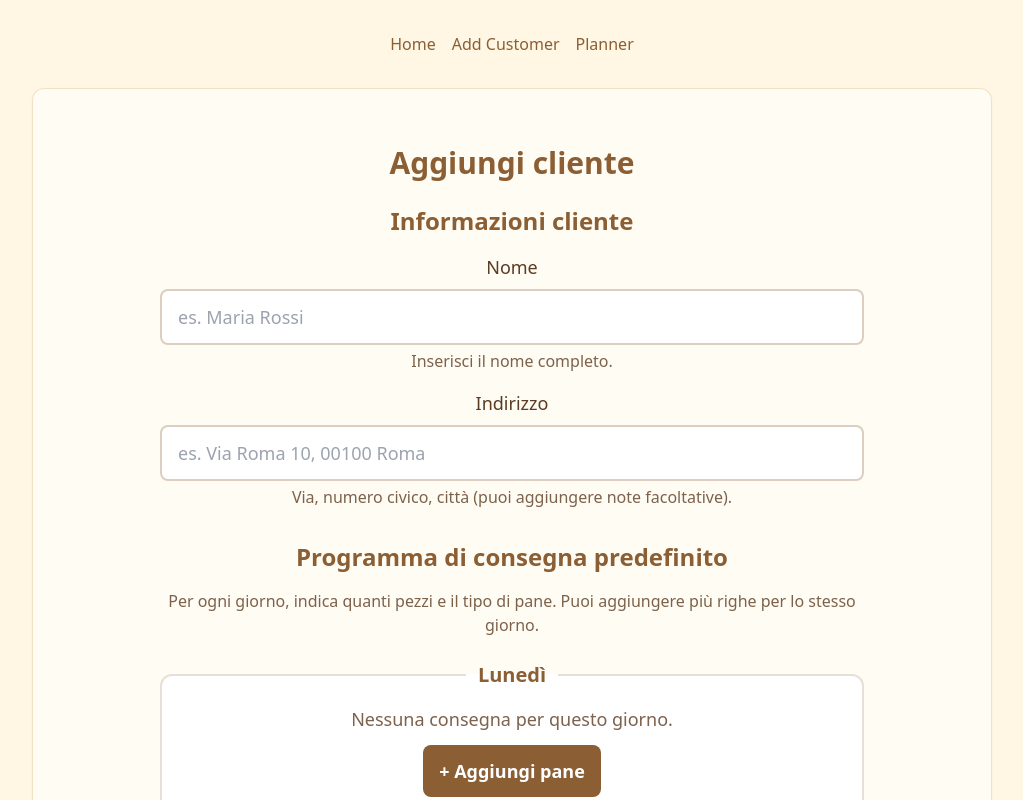
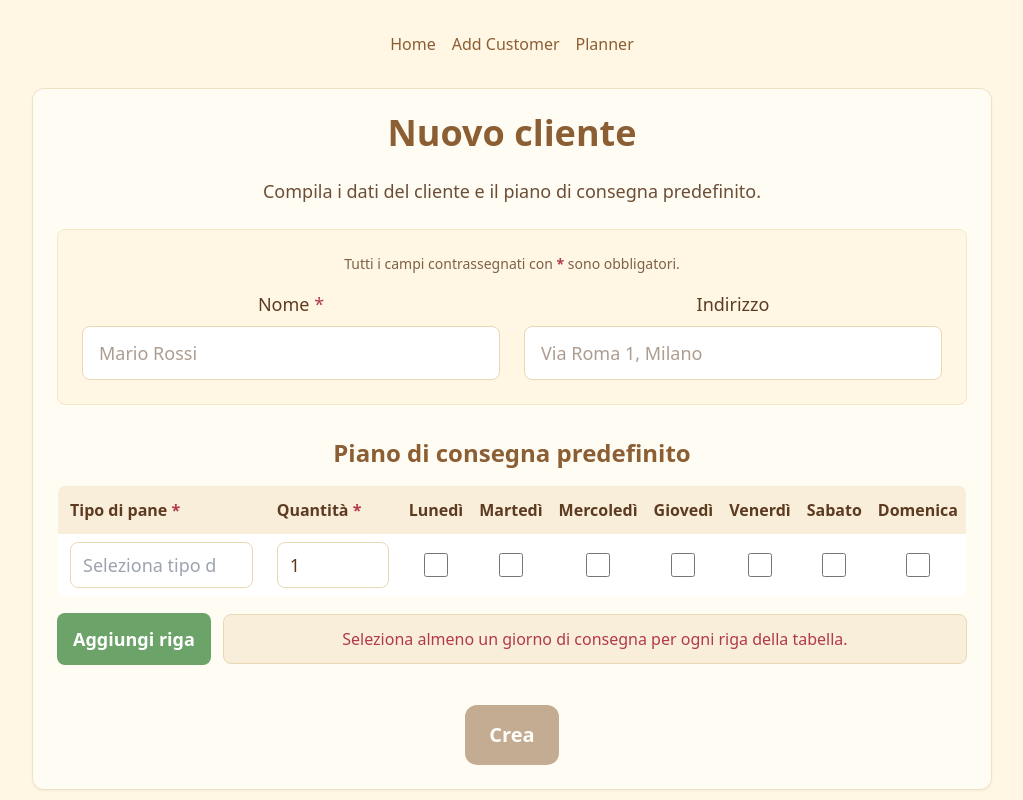
Before and after one commit to Eomm/il-forno, a React (Vite) app in the folder frontend/: page /add-customer in a window 1280 px wide. Shown: the top 800 px of the page, without its empty margins (128-1151 px from the left). Built offline with nearby package versions, Linux system fonts and the light colour scheme.

Commit message:
fix feedback

```diff
--- a/frontend/src/pages/AddCustomer.jsx
+++ b/frontend/src/pages/AddCustomer.jsx
@@ -1,243 +1,225 @@
-import { useState } from 'react'
+import { useMemo, useRef, useState } from 'react'
 
-const DAYS = [
-  'Lunedì',
-  'Martedì',
-  'Mercoledì',
-  'Giovedì',
-  'Venerdì',
-  'Sabato',
-  'Domenica'
-]
-
-// Elenco tipi di pane disponibili
-const BREAD_TYPES = [
+// Costanti fuori dal componente per evitare ricreazioni ad ogni render
+const TIPI_PANE = [
+  'Pane comune',
   'Ciabatta',
   'Baguette',
   'Integrale',
-  'Rosetta',
-  'Filone',
-  'Pane comune'
+  'Senza sale',
+]
+
+const DAYS = [
+  { key: 'mon', label: 'Lunedì' },
+  { key: 'tue', label: 'Martedì' },
+  { key: 'wed', label: 'Mercoledì' },
+  { key: 'thu', label: 'Giovedì' },
+  { key: 'fri', label: 'Venerdì' },
+  { key: 'sat', label: 'Sabato' },
+  { key: 'sun', label: 'Domenica' },
 ]
 
 export default function AddCustomer () {
-  const [name, setName] = useState('')
-  const [address, setAddress] = useState('')
-  const [schedule, setSchedule] = useState(() =>
-    DAYS.reduce((acc, day) => {
-      acc[day] = []
-      return acc
-    }, {})
-  )
-  const [submitAttempted, setSubmitAttempted] = useState(false)
-  const [missingType, setMissingType] = useState(new Set())
-  const makeKey = (day, id) => `${day}__${id}`
-
-  function handleSubmit (e) {
-    e.preventDefault()
-    setSubmitAttempted(true)
-
-    const newMissing = new Set()
-    DAYS.forEach((day) => {
-      // @ts-ignore schedule indicizzato per giorno
-      ; (schedule[day] || []).forEach((row) => {
-        if (!row.type || row.type.trim() === '') {
-          newMissing.add(makeKey(day, row.id))
-        }
-      })
+  const newEmptyRow = (id) => ({
+    id,
+    breadType: '',
+    quantity: 1,
+    days: { mon: false, tue: false, wed: false, thu: false, fri: false, sat: false, sun: false },
   })
 
-    if (newMissing.size > 0) {
-      setMissingType(newMissing)
-      const firstKey = newMissing.values().next().value
-      if (firstKey) {
-        const [d, rid] = String(firstKey).split('__')
-        const el = document.getElementById(`${d}-${rid}-type`)
-        if (el) el.focus()
+  const [rows, setRows] = useState([newEmptyRow(1)])
+  const [customer, setCustomer] = useState({ name: '', address: '' })
+  const formRef = useRef(null)
+  const [nextId, setNextId] = useState(2)
+
+  // Ogni riga deve avere almeno un giorno selezionato
+  const isAnyRowMissingDays = useMemo(() => rows.some((r) => !Object.values(r.days).some(Boolean)), [rows])
+
+  const addRow = () => {
+    setRows((prev) => [...prev, newEmptyRow(nextId)])
+    setNextId((n) => n + 1)
   }
+
+  const updateRowField = (rowId, field, value) => {
+    setRows((prev) => prev.map((r) => (r.id === rowId ? { ...r, [field]: value } : r)))
+  }
+
+  const updateRowDay = (rowId, dayKey, checked) => {
+    setRows((prev) => prev.map((r) => (r.id === rowId ? { ...r, days: { ...r.days, [dayKey]: checked } } : r)))
+  }
+
+  const onSubmit = (e) => {
+    e.preventDefault()
+    const form = formRef.current
+    if (form && !form.checkValidity()) {
+      form.reportValidity()
       return
     }
-
-    // Nessun errore: procedi
-    setMissingType(new Set())
     alert('non implementato')
   }
 
-  function addRow (day) {
-    setSchedule(prev => ({
-      ...prev,
-      [day]: [
-        ...prev[day],
-        { id: crypto.randomUUID ? crypto.randomUUID() : `${Date.now()}-${Math.random()}`, quantity: 1, type: '' }
-      ]
-    }))
-  }
+  return (
+    <div className="space-y-6">
+      <h1 className="text-3xl md:text-4xl font-bold text-bakery-brown">Nuovo cliente</h1>
+      <p className="text-bakery-choco/90 text-lg">Compila i dati del cliente e il piano di consegna predefinito.</p>
 
-  function updateRow (day, id, field, value) {
-    setSchedule(prev => ({
-      ...prev,
-      [day]: prev[day].map(row => (row.id === id ? { ...row, [field]: value } : row))
-    }))
-
-    if (field === 'type') {
-      setMissingType(prev => {
-        const next = new Set(prev)
-        const key = makeKey(day, id)
-        if (value && String(value).trim() !== '') {
-          next.delete(key)
-        } else if (submitAttempted) {
-          next.add(key)
-        }
-        return next
-      })
-    }
-  }
-
-  function removeRow (day, id) {
-    setSchedule(prev => ({
-      ...prev,
-      [day]: prev[day].filter(row => row.id !== id)
-    }))
-
-    setMissingType(prev => {
-      const next = new Set(prev)
-      next.delete(makeKey(day, id))
-      return next
-    })
-  }
-
-  return (
-    <div className="mx-auto max-w-3xl p-4 sm:p-6 lg:p-8">
-      <h1 className="text-3xl font-bold text-bakery-brown mb-6">Aggiungi cliente</h1>
-
-      <form onSubmit={handleSubmit} className="space-y-8">
-        {/* Customer info */}
-        <section aria-labelledby="customer-info-heading" className="space-y-4">
-          <h2 id="customer-info-heading" className="text-2xl font-semibold text-bakery-brown">Informazioni cliente</h2>
-          <div className="grid gap-4">
-            <div className="flex flex-col">
-              <label htmlFor="name" className="mb-2 text-lg font-medium text-bakery-choco">Nome</label>
+      <form ref={formRef} onSubmit={onSubmit} className="space-y-8">
+        {/* Dati cliente */}
+        <section className="bg-bakery-cream rounded-lg p-5 md:p-6 border border-bakery-wheat">
+          <p className="text-sm text-bakery-choco/80 mb-4">Tutti i campi contrassegnati con <span className="text-bakery-berry font-semibold">*</span> sono obbligatori.</p>
+          <div className="grid grid-cols-1 md:grid-cols-2 gap-6">
+            <div>
+              <label htmlFor="nome" className="block text-lg font-medium text-bakery-choco">
+                Nome <span className="text-bakery-berry">*</span>
+              </label>
               <input
-                id="name"
-                name="name"
+                id="nome"
+                name="nome"
                 type="text"
                 required
-                value={name}
-                onChange={(e) => setName(e.target.value)}
-                placeholder="es. Maria Rossi"
-                className="text-lg px-4 py-3 rounded-lg border-2 border-bakery-brown/30 focus:outline-none focus:ring-4 focus:ring-bakery-brown/30 bg-white text-bakery-brown"
-                aria-describedby="name-help"
+                value={customer.name}
+                onChange={(e) => setCustomer((c) => ({ ...c, name: e.target.value }))}
+                placeholder="Mario Rossi"
+                className="mt-2 w-full rounded-lg border border-bakery-dough bg-white px-4 py-3 text-lg text-bakery-choco placeholder:text-bakery-choco/50 focus:outline-none focus:ring-4 focus:ring-bakery-accent/30"
               />
-              <p id="name-help" className="mt-1 text-bakery-choco/80">Inserisci il nome completo.</p>
             </div>
-
-            <div className="flex flex-col">
-              <label htmlFor="address" className="mb-2 text-lg font-medium text-bakery-choco">Indirizzo</label>
+            <div>
+              <label htmlFor="indirizzo" className="block text-lg font-medium text-bakery-choco">
+                Indirizzo
+              </label>
               <input
-                id="address"
-                name="address"
+                id="indirizzo"
+                name="indirizzo"
                 type="text"
-                required
-                value={address}
-                onChange={(e) => setAddress(e.target.value)}
-                placeholder="es. Via Roma 10, 00100 Roma"
-                className="text-lg px-4 py-3 rounded-lg border-2 border-bakery-brown/30 focus:outline-none focus:ring-4 focus:ring-bakery-brown/30 bg-white text-bakery-brown"
-                aria-describedby="address-help"
+                value={customer.address}
+                onChange={(e) => setCustomer((c) => ({ ...c, address: e.target.value }))}
+                placeholder="Via Roma 1, Milano"
+                className="mt-2 w-full rounded-lg border border-bakery-dough bg-white px-4 py-3 text-lg text-bakery-choco placeholder:text-bakery-choco/50 focus:outline-none focus:ring-4 focus:ring-bakery-accent/30"
               />
-              <p id="address-help" className="mt-1 text-bakery-choco/80">Via, numero civico, città (puoi aggiungere note facoltative).</p>
             </div>
           </div>
         </section>
 
-        {/* Weekly schedule */}
-        <section aria-labelledby="schedule-heading" className="space-y-4">
-          <h2 id="schedule-heading" className="text-2xl font-semibold text-bakery-brown">Programma di consegna predefinito</h2>
-          <p className="text-bakery-choco/80">Per ogni giorno, indica quanti pezzi e il tipo di pane. Puoi aggiungere più righe per lo stesso giorno.</p>
-
-          <div className="space-y-6">
-            {DAYS.map((day) => (
-              <fieldset key={day} className="rounded-xl border-2 border-bakery-brown/20 bg-white">
-                <legend className="px-3 py-2 text-xl font-semibold text-bakery-brown">{day}</legend>
-                <div className="p-4 pt-2 space-y-3">
-                  {schedule[day].length === 0 ? (
-                    <p className="text-bakery-choco/80 text-lg" role="status">Nessuna consegna per questo giorno.</p>
-                  ) : (
-                    <ul className="space-y-3">
-                      {schedule[day].map((row) => (
-                        <li key={row.id} className="grid grid-cols-1 sm:grid-cols-[140px_1fr_auto] items-end gap-3 p-3 rounded-lg bg-bakery-brown/5">
-                          <div className="flex flex-col">
-                            <label className="mb-1 text-bakery-choco" htmlFor={`${day}-${row.id}-qty`}>Pezzi</label>
+        {/* Piano di consegna */}
+        <section className="space-y-4">
+          <h2 className="text-2xl font-semibold text-bakery-brown">Piano di consegna predefinito</h2>
+          <div className="overflow-x-auto">
+            <table className="min-w-full border border-bakery-wheat rounded-lg overflow-hidden text-base">
+              <caption className="sr-only">Tabella per definire tipo di pane, quantità e giorni di consegna</caption>
+              <thead className="bg-bakery-wheat/60">
+                <tr className="text-bakery-choco">
+                  <th scope="col" className="px-3 py-3 text-left font-semibold">Tipo di pane <span className="text-bakery-berry">*</span></th>
+                  <th scope="col" className="px-3 py-3 text-left font-semibold">Quantità <span className="text-bakery-berry">*</span></th>
+                  {DAYS.map((g) => (
+                    <th key={g.key} scope="col" className="px-2 py-3 text-center font-semibold">
+                      {g.label}
+                    </th>
+                  ))}
+                </tr>
+              </thead>
+              <tbody>
+                {rows.map((row, idx) => (
+                  <tr key={row.id} className={idx % 2 === 0 ? 'bg-white' : 'bg-bakery-cream/60'}>
+                    <td className="px-3 py-2 align-middle">
+                      <label htmlFor={`pane-${row.id}`} className="sr-only">Tipo di pane</label>
+                      {/* Autocompletamento con datalist per gestire anche centinaia di tipi */}
                       <input
-                              id={`${day}-${row.id}-qty`}
+                        id={`pane-${row.id}`}
+                        name={`pane-${row.id}`}
+                        type="text"
+                        required
+                        value={row.breadType}
+                        onChange={(e) => {
+                          const v = e.target.value
+                          const q = v.toLowerCase().trim()
+                          // Consenti solo valori che sono prefissi di un tipo valido o stringa vuota
+                          const isPrefix = TIPI_PANE.some((t) => t.toLowerCase().startsWith(q))
+                          if (v === '' || isPrefix) {
+                            updateRowField(row.id, 'breadType', v)
+                          }
+                        }}
+                        onBlur={(e) => {
+                          const v = e.target.value.trim()
+                          if (!v) return
+                          const exact = TIPI_PANE.find((t) => t.toLowerCase() === v.toLowerCase())
+                          if (exact) {
+                            // Normalizza il casing al valore della lista
+                            updateRowField(row.id, 'breadType', exact)
+                          } else {
+                            const suggestion = TIPI_PANE.find((t) => t.toLowerCase().startsWith(v.toLowerCase()))
+                            updateRowField(row.id, 'breadType', suggestion || '')
+                          }
+                        }}
+                        placeholder="Seleziona tipo di pane"
+                        list="tipi-pane"
+                        autoComplete="off"
+                        className="w-full rounded-lg border border-bakery-dough bg-white px-3 py-2 text-lg text-bakery-choco focus:outline-none focus:ring-4 focus:ring-bakery-accent/30"
+                      />
+                    </td>
+                    <td className="px-3 py-2 align-middle">
+                      <label htmlFor={`qta-${row.id}`} className="sr-only">Quantità</label>
+                      <input
+                        id={`qta-${row.id}`}
+                        name={`qta-${row.id}`}
                         type="number"
-                              inputMode="numeric"
                         min={1}
                         max={99}
-                              step={1}
+                        required
                         value={row.quantity}
-                              onChange={(e) => updateRow(day, row.id, 'quantity', Math.min(99, Math.max(1, Number(e.target.value))))}
-                              onWheel={(e) => e.currentTarget.blur()}
-                              className="text-lg px-4 py-3 rounded-lg border-2 border-bakery-brown/30 focus:outline-none focus:ring-4 focus:ring-bakery-brown/30 bg-white text-bakery-brown"
+                        onChange={(e) => updateRowField(row.id, 'quantity', Number(e.target.value))}
+                        className="w-28 rounded-lg border border-bakery-dough bg-white px-3 py-2 text-lg text-bakery-choco focus:outline-none focus:ring-4 focus:ring-bakery-accent/30"
+                      />
+                    </td>
+                    {DAYS.map((g) => (
+                      <td key={`${row.id}-${g.key}`} className="px-2 py-2 text-center align-middle">
+                        <div className="flex items-center justify-center">
+                          <input
+                            id={`chk-${g.key}-${row.id}`}
+                            name={`chk-${g.key}-${row.id}`}
+                            type="checkbox"
+                            checked={row.days[g.key]}
+                            onChange={(e) => updateRowDay(row.id, g.key, e.target.checked)}
+                            aria-label={`Consegna ${g.label} per questa riga`}
+                            className="h-6 w-6 accent-bakery-accent focus:ring-4 focus:ring-bakery-accent/30"
                           />
                         </div>
-
-                          <div className="flex flex-col">
-                            <label className="mb-1 text-bakery-choco" htmlFor={`${day}-${row.id}-type`}>Tipo di pane</label>
-                            <select
-                              id={`${day}-${row.id}-type`}
-                              value={row.type}
-                              onChange={(e) => updateRow(day, row.id, 'type', e.target.value)}
-                              className="text-lg px-4 py-3 rounded-lg border-2 border-bakery-brown/30 focus:outline-none focus:ring-4 focus:ring-bakery-brown/30 bg-white text-bakery-brown"
-                              required
-                              aria-invalid={submitAttempted && missingType.has(makeKey(day, row.id))}
-                              aria-describedby={submitAttempted && missingType.has(makeKey(day, row.id)) ? `${day}-${row.id}-type-error` : undefined}
-                            >
-                              <option value="" disabled>Seleziona tipo di pane</option>
-                              {BREAD_TYPES.map((t) => (
-                                <option key={t} value={t}>{t}</option>
+                      </td>
                     ))}
-                            </select>
-                            {submitAttempted && missingType.has(makeKey(day, row.id)) && (
-                              <p id={`${day}-${row.id}-type-error`} className="mt-1 text-base text-red-700">Seleziona un tipo di pane.</p>
-                            )}
+                  </tr>
+                ))}
+              </tbody>
+            </table>
           </div>
 
-                          <div className="flex sm:justify-end">
+          {/* Datalist condiviso per i tipi di pane */}
+          <datalist id="tipi-pane">
+            {TIPI_PANE.map((t) => (
+              <option key={t} value={t} />
+            ))}
+          </datalist>
+
+          <div className="flex items-center justify-between flex-wrap gap-3">
             <button
               type="button"
-                              className="mt-6 sm:mt-0 inline-flex items-center justify-center px-4 py-3 text-lg font-semibold text-white bg-red-600 hover:bg-red-700 focus:outline-none focus:ring-4 focus:ring-red-300 rounded-lg"
-                              onClick={() => removeRow(day, row.id)}
-                              aria-label={`Rimuovi riga di consegna per ${day}`}
+              onClick={addRow}
+              className="inline-flex items-center justify-center rounded-lg bg-bakery-pistachio px-4 py-3 text-lg font-semibold text-white hover:opacity-90 focus:outline-none focus:ring-4 focus:ring-bakery-pistachio/40"
             >
-                              Rimuovi
+              Aggiungi riga
             </button>
+
+            {isAnyRowMissingDays && (
+              <div role="status" className="flex-1 min-w-[280px] md:min-w-[480px] text-bakery-berry bg-bakery-wheat/60 border border-bakery-dough rounded-lg px-4 py-3 text-base">
+                Seleziona almeno un giorno di consegna per ogni riga della tabella.
               </div>
-                        </li>
-                      ))}
-                    </ul>
             )}
-
-                  <div>
-                    <button
-                      type="button"
-                      className="inline-flex items-center justify-center px-4 py-3 text-lg font-semibold text-white bg-bakery-brown hover:bg-bakery-brown/90 focus:outline-none focus:ring-4 focus:ring-bakery-brown/30 rounded-lg"
-                      onClick={() => addRow(day)}
-                      aria-label={`Aggiungi riga di consegna per ${day}`}
-                    >
-                      + Aggiungi pane
-                    </button>
-                  </div>
-                </div>
-              </fieldset>
-            ))}
           </div>
         </section>
 
-        {/* Actions */}
         <div className="pt-2">
           <button
             type="submit"
-            className="w-full sm:w-auto inline-flex items-center justify-center px-6 py-4 text-xl font-bold text-white bg-green-700 hover:bg-green-800 focus:outline-none focus:ring-4 focus:ring-green-300 rounded-xl"
+            disabled={isAnyRowMissingDays}
+            className="w-full md:w-auto inline-flex items-center justify-center rounded-xl bg-bakery-brown px-6 py-4 text-xl font-bold text-white hover:bg-bakery-choco focus:outline-none focus:ring-4 focus:ring-bakery-accent/40 disabled:opacity-50 disabled:cursor-not-allowed"
           >
             Crea
           </button>
```
Lines whose indentation alone changed are shown as unchanged.
